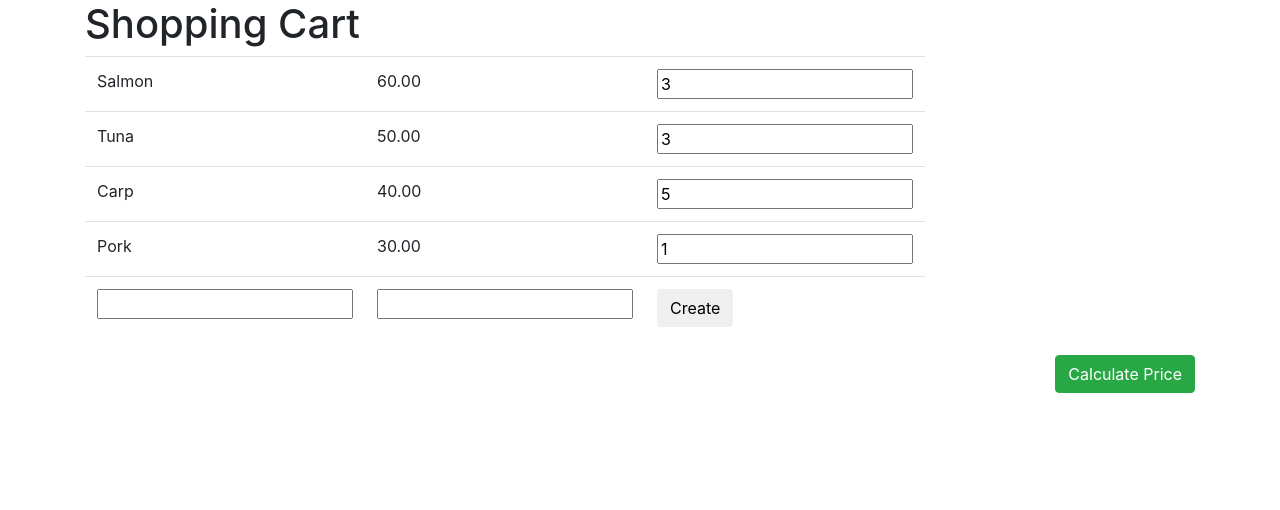
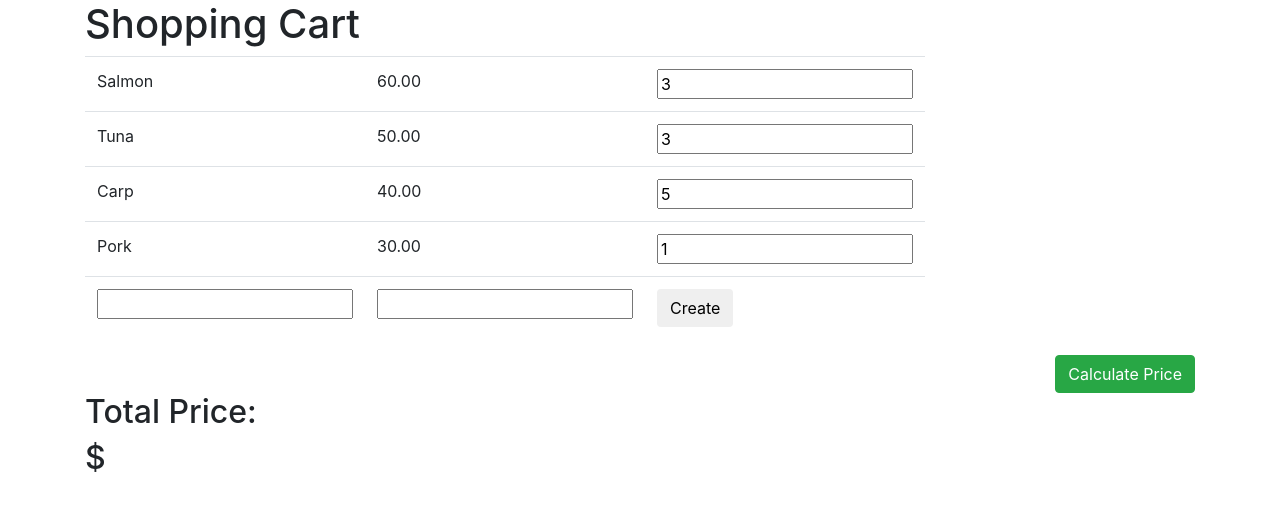
Before and after one commit to travisddraper/Simple_Shopping_Cart, a plain HTML site: page index.html in a window 1280 px wide. Drawn offline with nearby package versions, Linux system fonts and the light colour scheme.

Commit message:
small tweak

```diff
--- a/index.html
+++ b/index.html
@@ -52,6 +52,8 @@
           <button class='btn btn-success float-right'>Calculate Price</button>
         </div>
       </div>
+      <h2>Total Price:</h2>
+      <h2 id="totalPrice">$</h2>
     </div>
   </body>
 </html>
```
